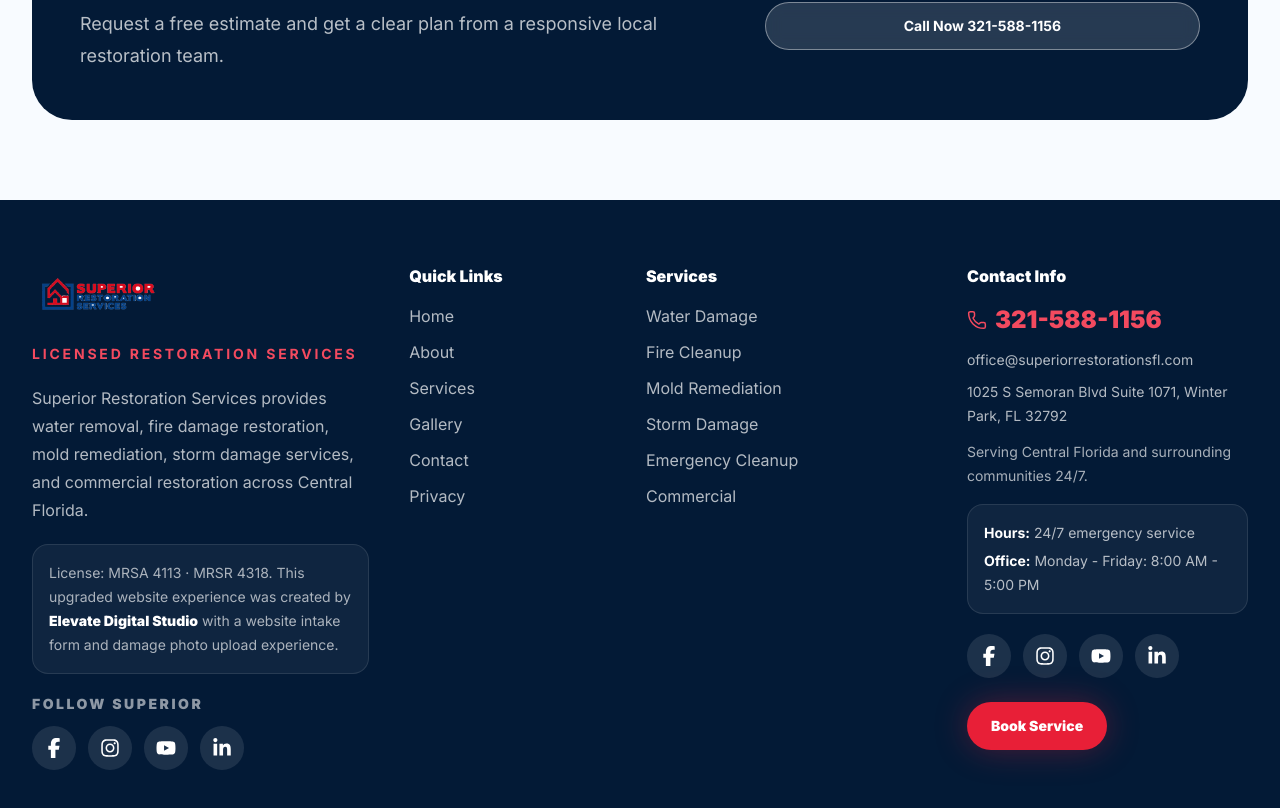
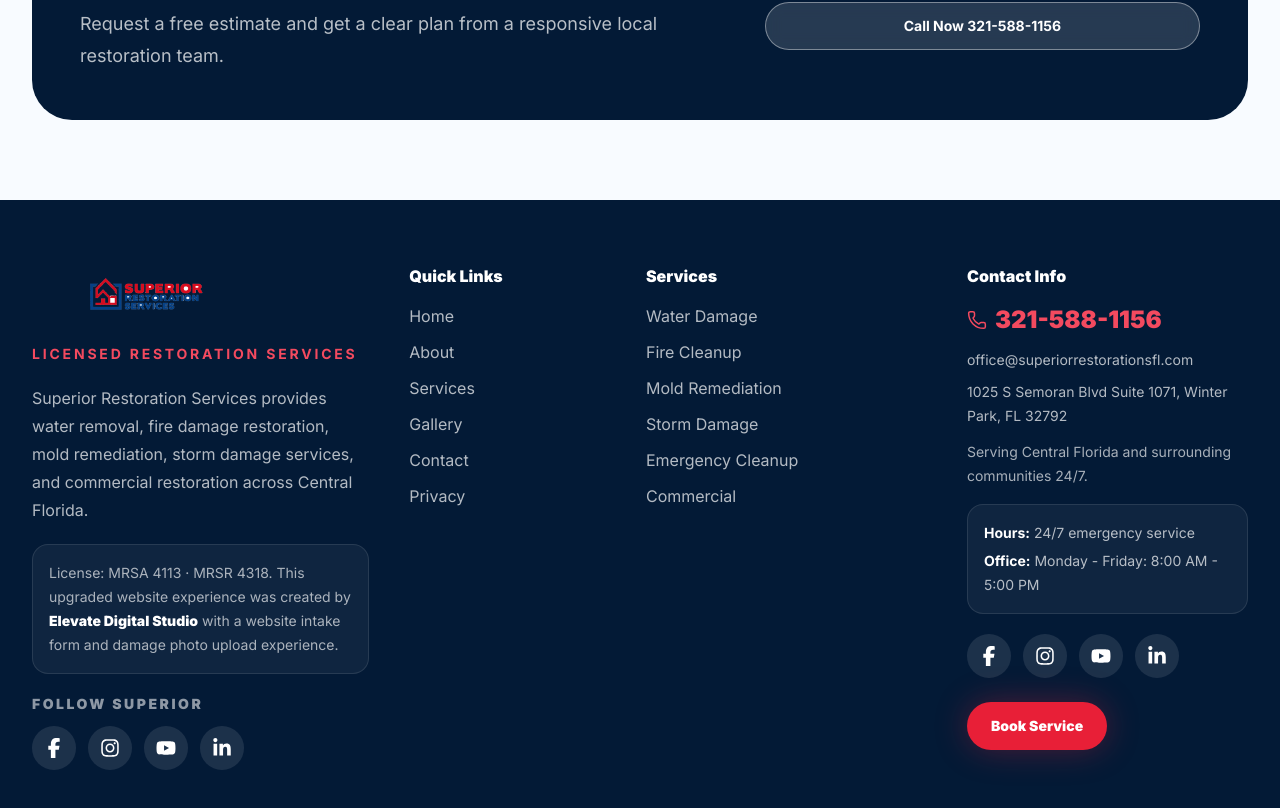
Before and after one commit to Skipp3r407/superior-restoration-demo, a Next.js app: page /about in a window 1280 px wide. Shown: the part 4947-5755 px from the top of the page. Built offline with nearby package versions, Linux system fonts and the light colour scheme.

Commit message:
Restore footer logo layout
Co-authored-by: Cursor <cursoragent@cursor.com>

```diff
--- a/components/Footer.tsx
+++ b/components/Footer.tsx
@@ -10,12 +10,12 @@ export function Footer() {
       <div className="section-shell grid gap-10 lg:grid-cols-[1.2fr_0.7fr_1fr_1fr]">
         <div>
           <div className="flex items-center gap-3">
-            <span className="relative block h-16 w-36 overflow-hidden">
+            <span className="relative block h-16 w-56 overflow-hidden">
               <Image
                 alt={`${company.name} logo`}
-                className="object-contain object-left"
+                className="object-contain"
                 fill
-                sizes="144px"
+                sizes="224px"
                 src={company.logo}
               />
             </span>
```
